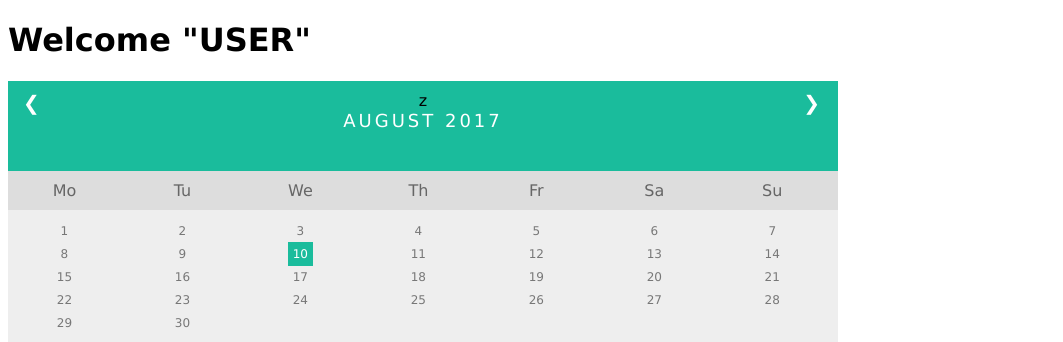
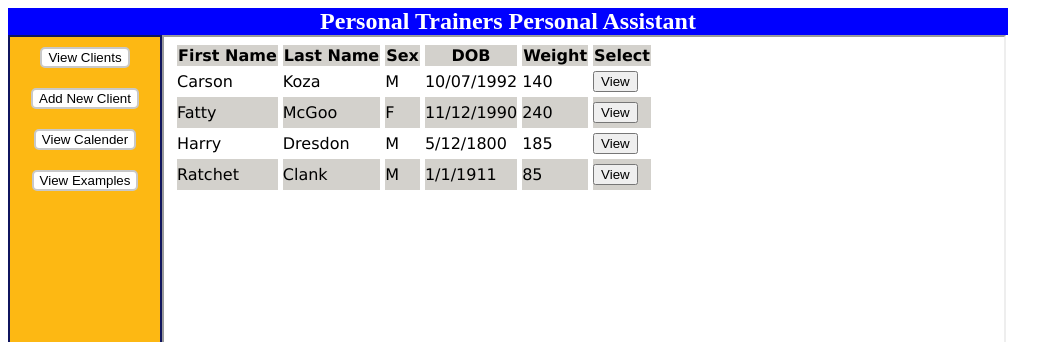
Before and after one commit to ckoza/Personal-Trainers-Personal-Trainer, a PHP site: page /Main.html in a window 1280 px wide. Shown: the top 342 px of the page, without its empty margins (0-1063 px from the left). Run offline with PHP 8.4, Linux system fonts and the light colour scheme.

Commit message:
merged PTPA.zip

```diff
--- a/Main.html
+++ b/Main.html
@@ -1,91 +1,39 @@
+
 <!DOCTYPE html>
+<!-- Author: Carson Koza -->
 <html>
 <head>
 <meta charset="UTF-8">
-<link href="style.css" type="text/css" rel="stylesheet" >
-<title>Personal Assistants Personal Assistant </title>
+<link href="mainStyle.css" type="text/css" rel="stylesheet" >
+<title>10 Events Index</title>
 </head>
-<body>
-<h1>Welcome "USER"</h1>
+<body class="body">
+<header><h2 class="headfoot">Personal Trainers Personal Assistant</h2></header>
 
-<div class="month" style="width: 800px; Height: 80px;">
-  <ul>
-    <li class="prev">&#10094;</li>z
-    <li class="next">&#10095;</li>
-    <li style="font-size:18px">
-      August
-      <span style="font-size:18px">2017</span>
-    </li>
-  </ul>
+<div class="main">
+<button onclick="clients()">View Clients</button>
+<button onclick="newClient()">Add New Client</button>
+<button onclick="calendar()">View Calender</button>
+<button onclick="examples()">View Examples</button>
+<script>
+function clients(){
+	document.getElementById('section').src = "Clients.html";
+}
+function newClient(){
+	document.getElementById('section').src = "newClient.html";
+}
+function calendar(){
+	document.getElementById('section').src = "calender.html";
+}
+function examples(){
+	document.getElementById('section').src = "Examples.html";
+}
+</script>
 </div>
 
-<ul class="weekdays" style="width: 830px">
-  <li>Mo</li>
-  <li>Tu</li>
-  <li>We</li>
-  <li>Th</li>
-  <li>Fr</li>
-  <li>Sa</li>
-  <li>Su</li>
-</ul>
+<iframe id="section" src="Clients.html"></iframe>
 
-<ul class="days" style="width: 830px">
-  <li>1</li>
-  <li>2</li>
-  <li>3</li>
-  <li>4</li>
-  <li>5</li>
-  <li>6</li>
-  <li>7</li>
-  <li>8</li>
-  <li>9</li>
-  <li><span class="active">10</span></li>
-  <li>11</li>
-  <li>12</li>
-  <li>13</li>
-  <li>14</li>
-  <li>15</li>
-  <li>16</li>
-  <li>17</li>
-  <li>18</li>
-  <li>19</li>
-  <li>20</li>
-  <li>21</li>
-  <li>22</li>
-  <li>23</li>
-  <li>24</li>
-  <li>25</li>
-  <li>26</li>
-  <li>27</li>
-  <li>28</li>
-  <li>29</li>
-  <li>30</li>
 
-</ul>
-
-<div>
-<iframe src="https://calendar.google.com/calendar/embed?src=cwkoza%40gmail.com&ctz=America/Phoenix" style="border: 0" width="800" height="600" frameborder="0" scrolling="no"></iframe>
-
-</div>
-
-<div>
-<Button onclick="goToClients()" >
-Go to Clients
-</Button>
-<Button onclick="goToExamples()" >
-Go to Examples
-</Button>
-</div>
-
+<footer><h3 class="headfoot">Fitness Bros</h3></footer>
 </body>
-<Script>
-function goToClients(){
-	window.location.href = "Clients.html";
-}
-function goToExamples(){
-	window.location.href = "Examples.html";
-}
-
-</Script>
-
 </html>
--- /dev/null
+++ b/mainStyle.css
@@ -0,0 +1,68 @@
+.main{
+	padding: 0px;
+	width: 150px;
+	height: 700px;
+	border:2px solid #10155e;
+	margin: 0;
+	float: left;
+}
+
+.headfoot{
+	background-color: blue;
+	color: white;
+	text-align: center;
+	margin: 0;
+}
+
+
+.body{
+	width: 1000px;
+}
+
+iframe{
+	height: 700px;
+	width: 840px;
+	margin: 0;
+	overflow: hidden;
+}
+
+.main button{
+	margin: 10px;
+	background-color: white;
+	border: 2px solid #c8c8c8;
+	border-radius: 5px;
+
+}
+
+.entEx div{
+	border:2px solid red;
+	background-color: pink;
+	height: 20px;
+	width: 120px;
+	margin: 10px;
+	text-align: center;
+}
+#pic{
+	height: 40px;
+	width: 60px;
+	float: left;
+}
+
+.pix p{
+	font-size: 10px;
+}
+#id{
+	margin-left: 25px;
+}
+
+div{
+	border:6px solid #10155e;
+	width: 400px;
+	height: 400px;
+	text-align: center;
+	margin-right: auto;
+	margin-left: auto;
+	margin-top: 100px;
+	background-color: #fdb813;
+	padding-top: 150px;
+}
--- a/style.css
+++ b/style.css
@@ -101,3 +101,8 @@ table{
 td{
 	 padding: 5px 0;
 }
+
+#src{
+	width: 600px;
+	height: 500px;
+}
```
Also changed, not shown: Examples.html (+35 -3 lines), Login.html (+15 -58 lines), calender.html (added, +12 -0 lines), newClient.html (added, +42 -0 lines), images/latpulls.png (added), images/squat.png (added), 1 other file.
